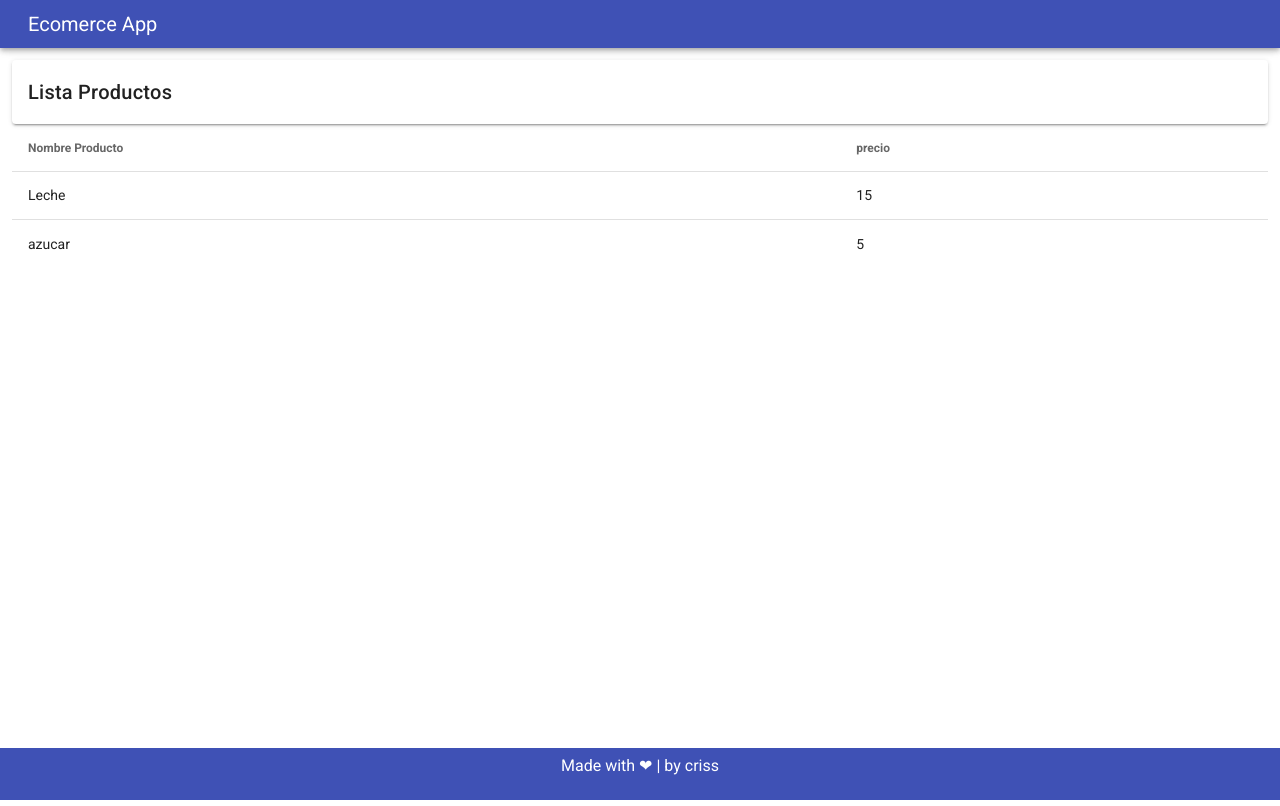
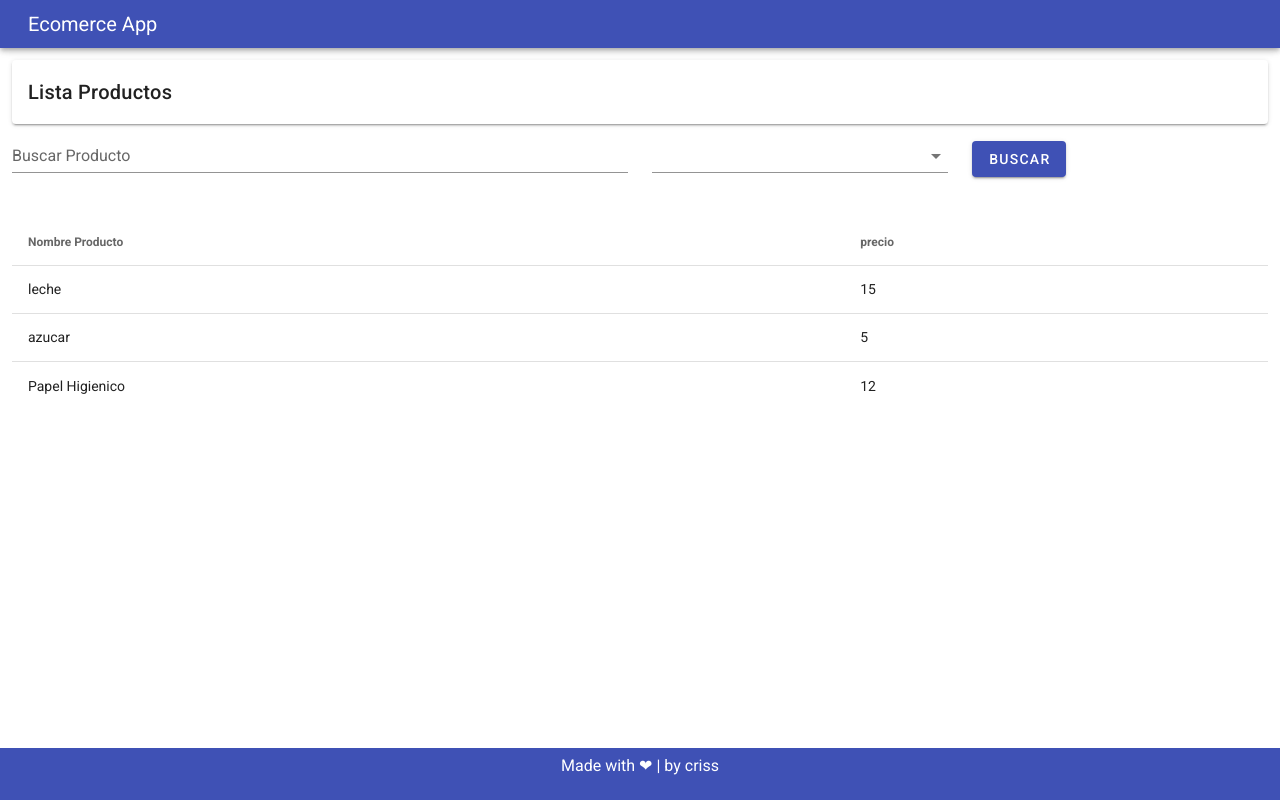
Before and after one commit to crisswebapp/Abarrofarma, a Nuxt app: page /farma in a window 1280 px wide. Built offline with nearby package versions, Linux system fonts and the light colour scheme.

Commit message:
modified:   pages/farma/index.vue 	modified:   store/store.js

```diff
--- a/pages/farma/index.vue
+++ b/pages/farma/index.vue
@@ -4,6 +4,21 @@
       <v-card-title>Lista Productos</v-card-title>
     </v-card>
     <v-row align="center" justify="center">
+      <v-col cols="12">
+        <v-row align="center">
+          <v-col cols="6">
+            <v-text-field label="Buscar Producto"></v-text-field>
+          </v-col>
+          <v-col cols="3">
+            <v-select :items="tiposBusqueda"></v-select>
+          </v-col>
+          <v-col cols="3">
+            <v-btn color="indigo" dark>
+              Buscar
+            </v-btn>
+          </v-col>
+        </v-row>
+      </v-col>
       <v-col cols="12">
         <v-simple-table>
           <template v-slot:default>
@@ -36,7 +51,8 @@ export default {
   components: {},
   data() {
     return {
-      items: null
+      items: null,
+      tiposBusqueda: ['Busqueda Lineal', 'Busqueda Binaria']
     }
   },
   created: function() {
--- a/store/store.js
+++ b/store/store.js
@@ -106,10 +106,11 @@ function data() {
   t.agregarNodo('san marcos', 'abarrofarmacia')
   t.agregarNodo('malacatan', 'san marcos')
   t.agregarNodo('abarrotes', 'malacatan')
-  let leche = new Producto('Leche', 15)
+  let leche = new Producto('leche', 15)
   let azucar = new Producto('azucar', 5)
   t.agregarNodo(leche, 'abarrotes')
   t.agregarNodo(azucar, 'abarrotes')
+  t.agregarNodo(new Producto('Papel Higienico', '12'), 'abarrotes')
   let result = t.buscarBFS('malacatan')
   return result
 }
```
